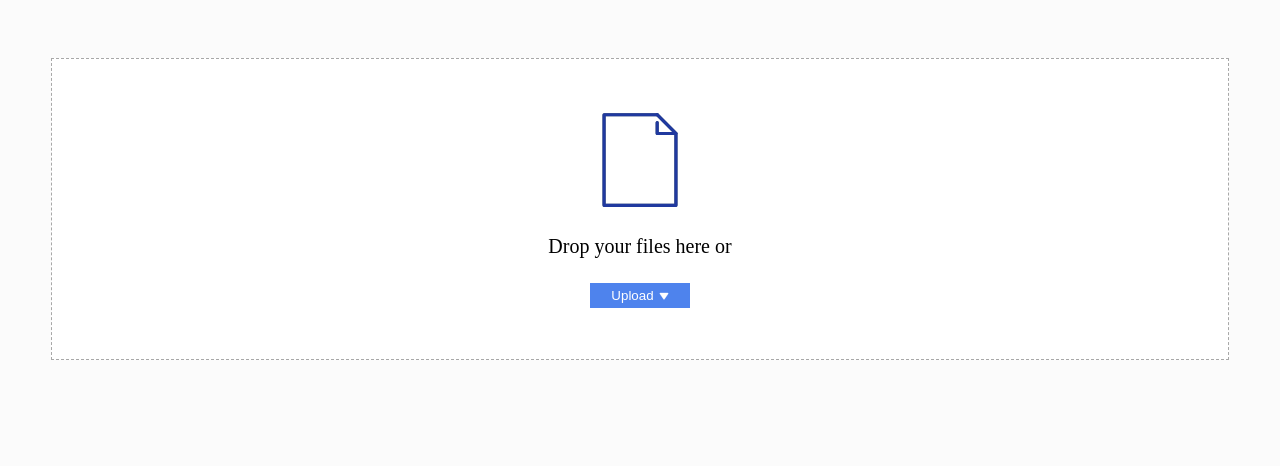
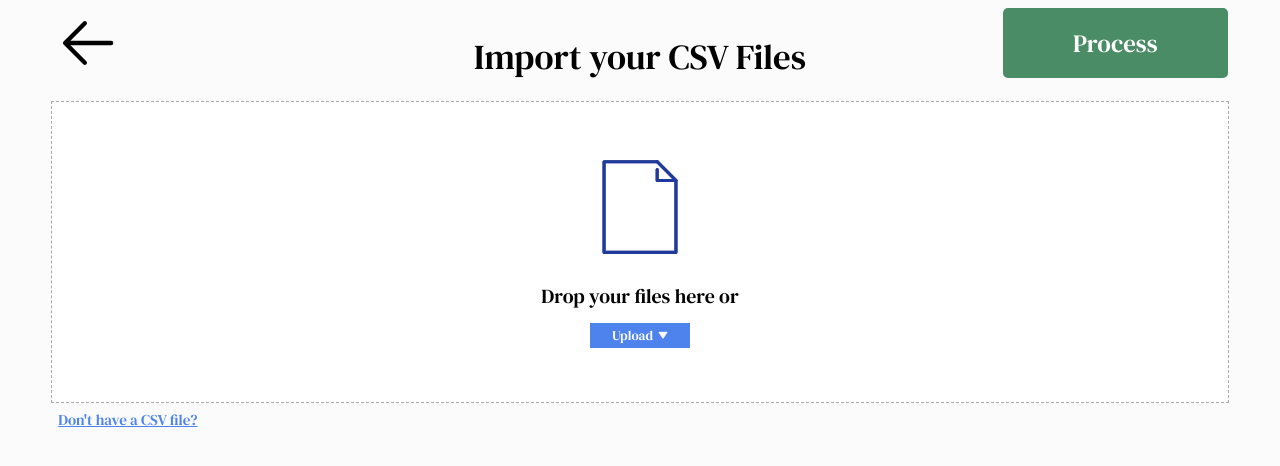
Before and after one commit to sephhhh/traffic-optimizer, a React (Create React App) app in the folder client/: page /inputFiles in a window 1280 px wide. Shown: the top 466 px of the page. Built offline with nearby package versions, Linux system fonts and the light colour scheme.

Commit message:
initiated suggestions output page

```diff
--- a/client/src/App.js
+++ b/client/src/App.js
@@ -3,7 +3,8 @@ import { BrowserRouter, Routes, Route } from 'react-router-dom';
 import Home from './pages/Home'; // Default import
 import InputFilesPage from './pages/InputFilesPage';
 import InputForm from './pages/InputForm';
-import './App.css';
+import Suggestions from './pages/suggestions';
+import './style-sheets/App.css';
 
 function App() {
   return (
@@ -13,6 +14,7 @@ function App() {
           <Route index element={<Home />} />
           <Route path="/inputFiles" element={<InputFilesPage />} />
           <Route path="/inputForm" element={<InputForm />} />
+          <Route path='/suggestions' element={<Suggestions />} />
         </Routes>
       </BrowserRouter>
     </div>
--- a/client/src/components/dropzone.js
+++ b/client/src/components/dropzone.js
@@ -1,12 +1,23 @@
 import React, {useCallback, useState} from 'react';
+import { useNavigate } from 'react-router-dom';
 import {useDropzone} from 'react-dropzone';
 import DocumentImg from '../components/document.svg';
 import DownArrow from '../components/down-arrow.svg';
 import Csv from '../components/csv.svg';
+import Back from '../components/back.svg';
 
 const Dropzone = ({className}) => {
   const [files, setFiles] = useState([]);
   const [rejected, setRejected] = useState([]);
+  const navigate = useNavigate();
+
+  const backBtnAction = () => {
+    navigate('/');
+  }
+
+  const handleFormInput = () => {
+    navigate('/inputForm');
+  }
 
   const onDrop = useCallback((acceptedFiles, rejectedFiles) => {
 
@@ -36,6 +47,11 @@ const Dropzone = ({className}) => {
 
   return (
     <div className='custom-file-box'>
+      <div className='header'>
+        <button className='backBtn' onClick={backBtnAction}> <img src={Back} id='backImg'/> </button>
+        <div className='headerText'>Import your CSV Files</div>
+        <button id='processBtn'>Process</button>
+      </div>
       <form className='custom-file-label'>
         <div className='box' {...getRootProps({
           className: className
@@ -55,6 +71,11 @@ const Dropzone = ({className}) => {
           )}
         </div>
       </form>
+
+      <div className='noCsvDiv'>
+        <button id='noCsvDivBtn' onClick={handleFormInput}>Don't have a CSV file?</button>
+      </div>
+
       <div style={{width: "93%"}}>
         <div className='acceptedFiles'>
         {files.map(file => {
@@ -70,7 +91,7 @@ const Dropzone = ({className}) => {
         })}
       </div>
     </div>
-    <ul className='mt-6 flex flex-col'>
+    <ul style={{display: "none"}}>
             {rejected.length > 0 && (
       <div>
         <p>Last rejected file: {rejected[rejected.length - 1].file.name}</p>
--- a/client/src/pages/Home.js
+++ b/client/src/pages/Home.js
@@ -15,7 +15,7 @@ const Home = () => {
 
   return (
     <div>
-      <h1>Welcome to Home Page</h1>
+      <h1 style={{textAlign: "center"}}>Traffic Optimizer</h1>
       <button onClick={handleCSV}>go to input page</button>
       <button onClick={handleFormInput}>go to input form</button>
     </div>
--- a/client/src/pages/InputFilesPage.js
+++ b/client/src/pages/InputFilesPage.js
@@ -1,6 +1,7 @@
 // ./pages/inputFilePage.js
 import React from 'react'
-import Dropzone from '../components/dropzone'
+import Dropzone from '../components/dropzone';
+import '../style-sheets/inputFilesPagesStyle.css';
 
 const InputFilePage = () => {
   return (
--- /dev/null
+++ b/client/src/pages/suggestions.js
@@ -0,0 +1,12 @@
+import React from 'react';
+import { BrowserRouter, Routes, Route } from 'react-router-dom';
+
+function Suggestions() {
+  return (
+    <div>
+      bruhhh
+    </div>
+  );
+}
+
+export default Suggestions;
--- /dev/null
+++ b/client/src/style-sheets/App.css
@@ -0,0 +1,9 @@
+@font-face {
+  font-family: roboto;
+  src: url(../fonts/DMSerifText-Regular.ttf);
+}
+
+* {
+  background-color: rgb(251, 251, 251);
+  font-family: roboto;
+}
--- a/client/src/App.css
+++ b/client/src/style-sheets/inputFilesPagesStyle.css
@@ -1,5 +1,58 @@
-* {
-  background-color: rgb(251, 251, 251);
+.header {
+  display: flex;
+  position: relative;
+  justify-content: center;
+  width: 93%;
+}
+
+.backBtn {
+  padding: 0;
+  box-sizing: border-box;
+  border: transparent;
+  background-color: transparent;
+
+  position: absolute;
+  left: 0;
+
+  display: flex;
+  align-items: center;
+}
+
+.backBtn:hover {
+  cursor: pointer;
+}
+
+#backImg {
+  width: auto;
+  height: 70px;
+}
+
+.headerText {
+  margin-top: 25px;
+  font-size: 35px;
+}
+
+#processBtn {
+  width: 225px;
+  height: 70px;
+
+  position: absolute;
+  right: 0;
+
+  cursor: pointer;
+  font-size: 25px;
+  border: transparent;
+  background-color: rgb(74, 140, 101);
+  color: #fff;
+  border-radius: 5px;
+}
+
+#processBtn:hover {
+  background-color: rgb(48, 121, 78);
+}
+
+#processBtn:active {
+  background-color: rgb(17, 96, 50);
 }
 
 .inputContainer {
@@ -14,8 +67,8 @@
 }
 
 .custom-file-label {
-  margin-top: 50px;
-  margin-bottom: 20px;
+  margin-top: 20px;
+  margin-bottom: 5px;
   height: 300px;
   width: 93%;
   border: 1px dashed rgb(168, 168, 168);
@@ -54,20 +107,27 @@
   width: 100px;
   height: 25px;
 
+
   display: flex;
   gap: 5px;
   align-items: center;
   justify-content: center;
 }
 
+#uploadBtn:hover {
+  background-color: rgb(25, 97, 240);
+  cursor: pointer;
+}
+
+#uploadBtn:active {
+  background-color: rgb(0, 81, 243);
+  cursor: pointer;
+}
+
 .custom-file-input-text {
   font-size: 20px;
   background-color: #fff;
-}
-
-#uploadBtn:hover {
-  background-color: rgb(25, 97, 240);
-  cursor: pointer;
+  margin-bottom: 8px;
 }
 
 #documentSvg {
@@ -80,6 +140,22 @@
   width: 10px;
   height: auto;
   background-color: transparent;
+}
+
+.noCsvDiv {
+  display: flex;
+  justify-content: start;
+  width: 93%;
+}
+
+#noCsvDivBtn {
+  background-color: transparent;
+  border: transparent;
+  cursor: pointer;
+  font-size: 15px;
+  text-decoration: underline;
+  margin-bottom: 5px;
+  color: rgb(78, 131, 237);
 }
 
 .csvIcon {
@@ -134,7 +210,7 @@
 .deleteFileBtn {
   opacity: 0;
   position: absolute;
-  height: 35px;
+  height: 30px;
   width: 100%;
   bottom: 0;
   right: 0;
```
Also changed, not shown: client/src/components/back.svg (added), client/src/fonts/DMSerifText-Regular.ttf (added).
